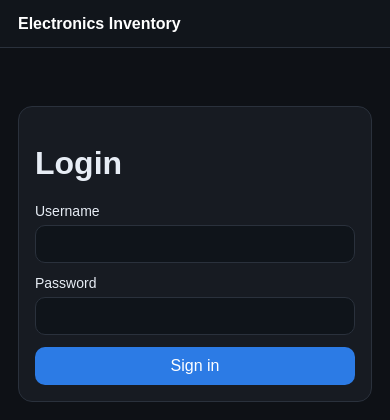
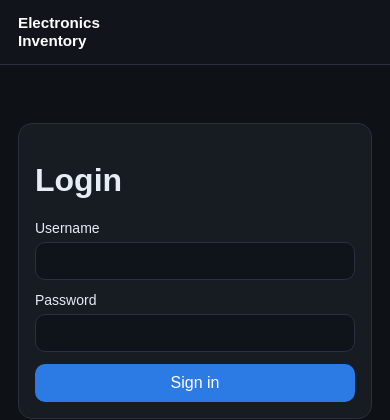
Before and after one commit to jentimanatol/electronics_inventory, a FastAPI app: page /login?next=/ in a window 390 px wide. Shown: the top 420 px of the page. Run offline with FastAPI, Linux system fonts and the light colour scheme; parts of the project's set-up code (start-up, migrations or seed data) failed here and were passed over.

Commit message:
Update style.css

```diff
--- a/app/static/style.css
+++ b/app/static/style.css
@@ -177,3 +177,14 @@ a.button {
     line-height: 1.2;
   }
 }
+
+
+
+
+@media (max-width: 768px) {
+  .brand a {
+    font-size: 0.95rem;
+    max-width: 140px;
+    display: inline-block;
+  }
+}
```
